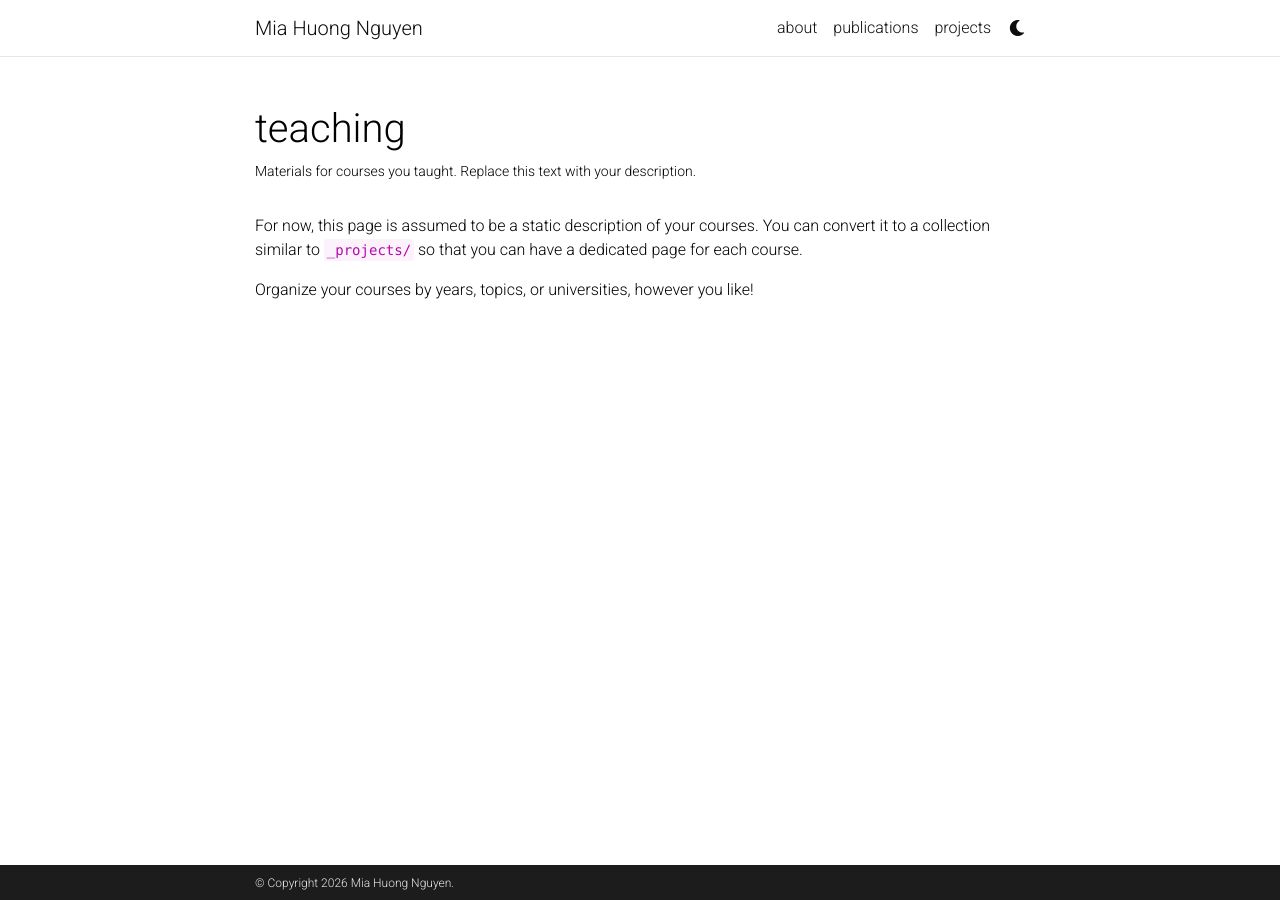
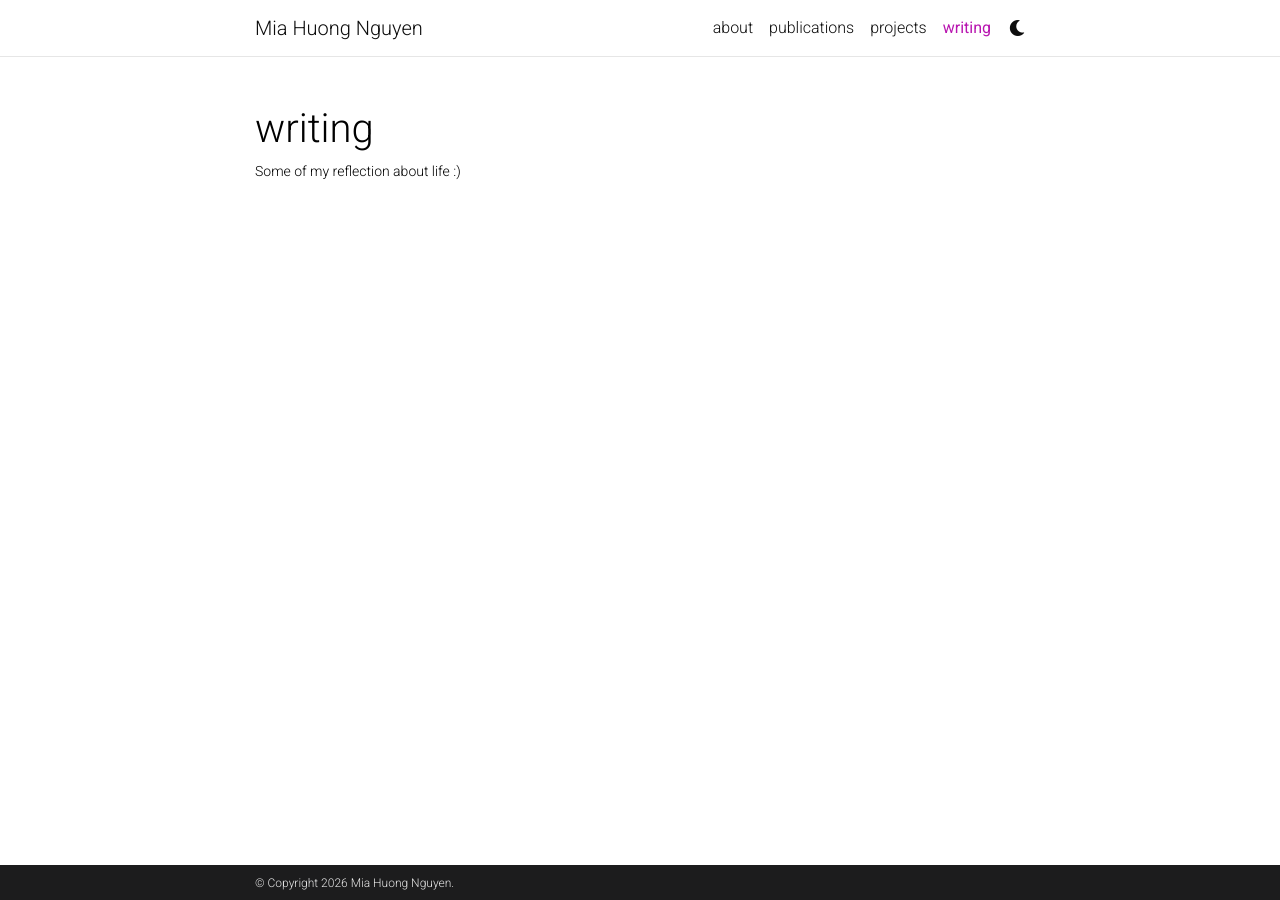
Before and after one commit to iammia0o/iammia0o.github.io, a Jekyll site: the page built from _pages/teaching.md, in a window 1280 px wide. Built offline with Jekyll 4.4.1, drawn with Linux system fonts in a browser that asks for light colours; comment, search, counter and statistics services are not loaded; a style sheet for code colours, icons or effects is not loaded.

Commit message:
added writing

```diff
--- a/_pages/teaching.md
+++ b/_pages/teaching.md
@@ -1,12 +1,8 @@
 ---
 layout: page
-permalink: /teaching/
-title: teaching
-description: Materials for courses you taught. Replace this text with your description.
-nav: false
-nav_order: 5
+permalink: /writing/
+title: writing
+description: Some of my reflection about life :)
+nav: true
+nav_order: 4
 ---
-
-For now, this page is assumed to be a static description of your courses. You can convert it to a collection similar to `_projects/` so that you can have a dedicated page for each course.
-
-Organize your courses by years, topics, or universities, however you like!
```
